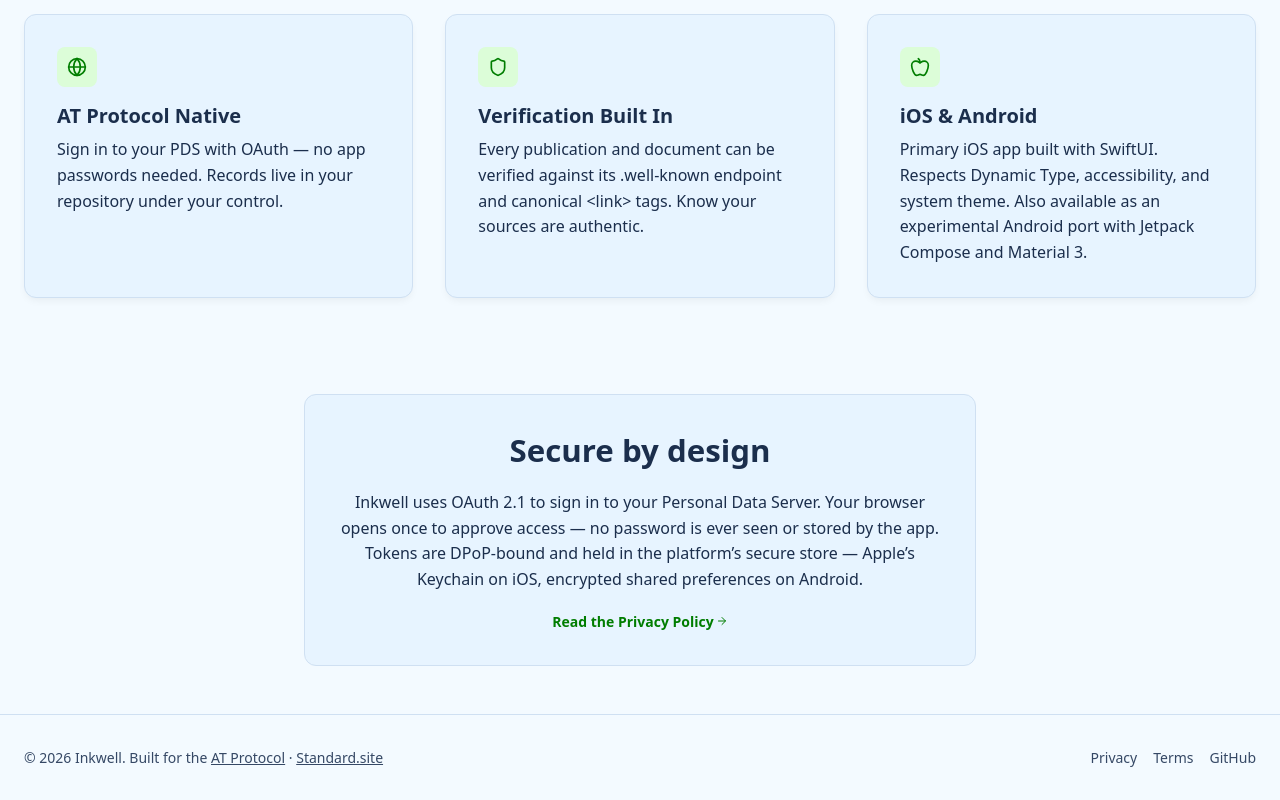
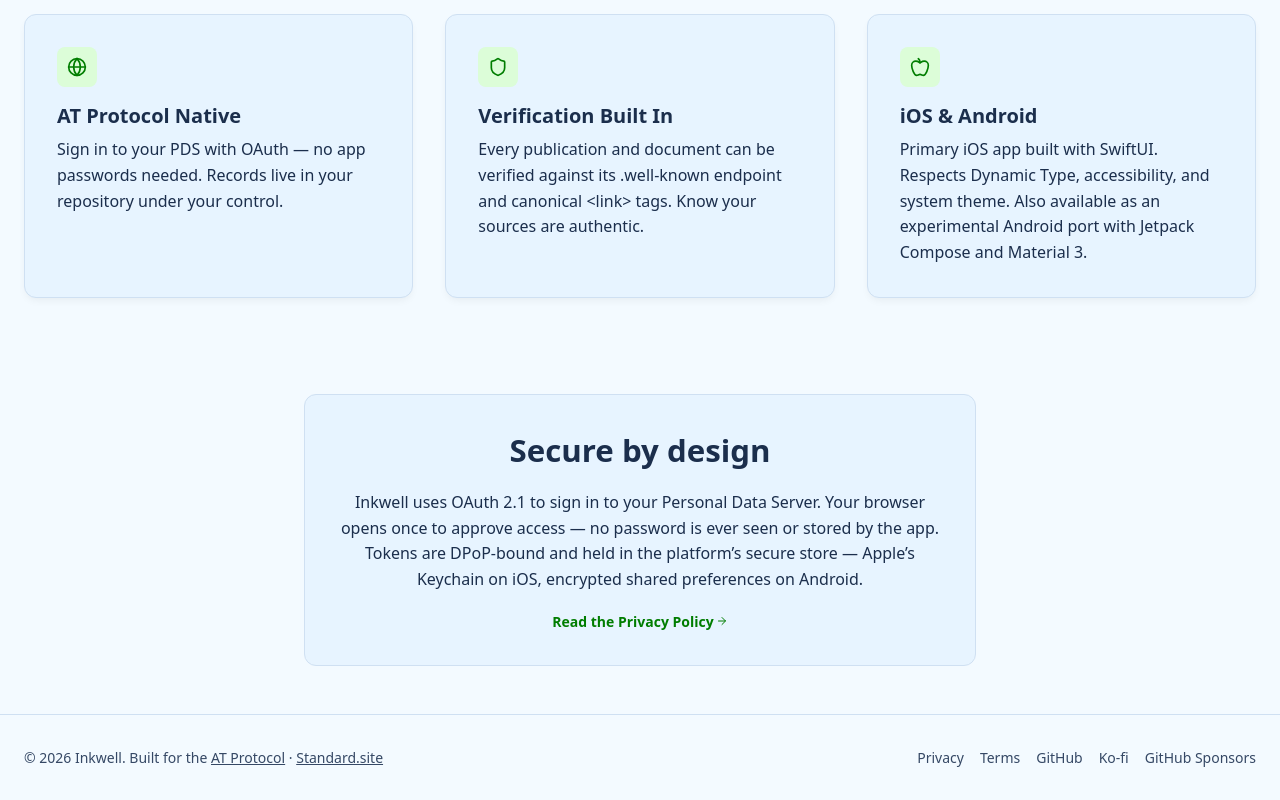
Before and after one commit to ewanc26/inkwell, a SvelteKit app: page / in a window 1280 px wide. Shown: the part 1085-1885 px from the top of the page. Built offline with nearby package versions, Linux system fonts and the light colour scheme.

Commit message:
chore: update layout

```diff
--- a/src/routes/+layout.svelte
+++ b/src/routes/+layout.svelte
@@ -158,6 +158,8 @@
         <a href="/privacy">Privacy</a>
         <a href="/terms">Terms</a>
         <a href="https://github.com/ewanc26/inkwell">GitHub</a>
+        <a href="https://ko-fi.com/ewancroft">Ko-fi</a>
+        <a href="https://github.com/sponsors/ewanc26">GitHub Sponsors</a>
       </nav>
     </div>
   </footer>
```
Also changed, not shown: 1 other file (tests, documents, lock files or other folders).
